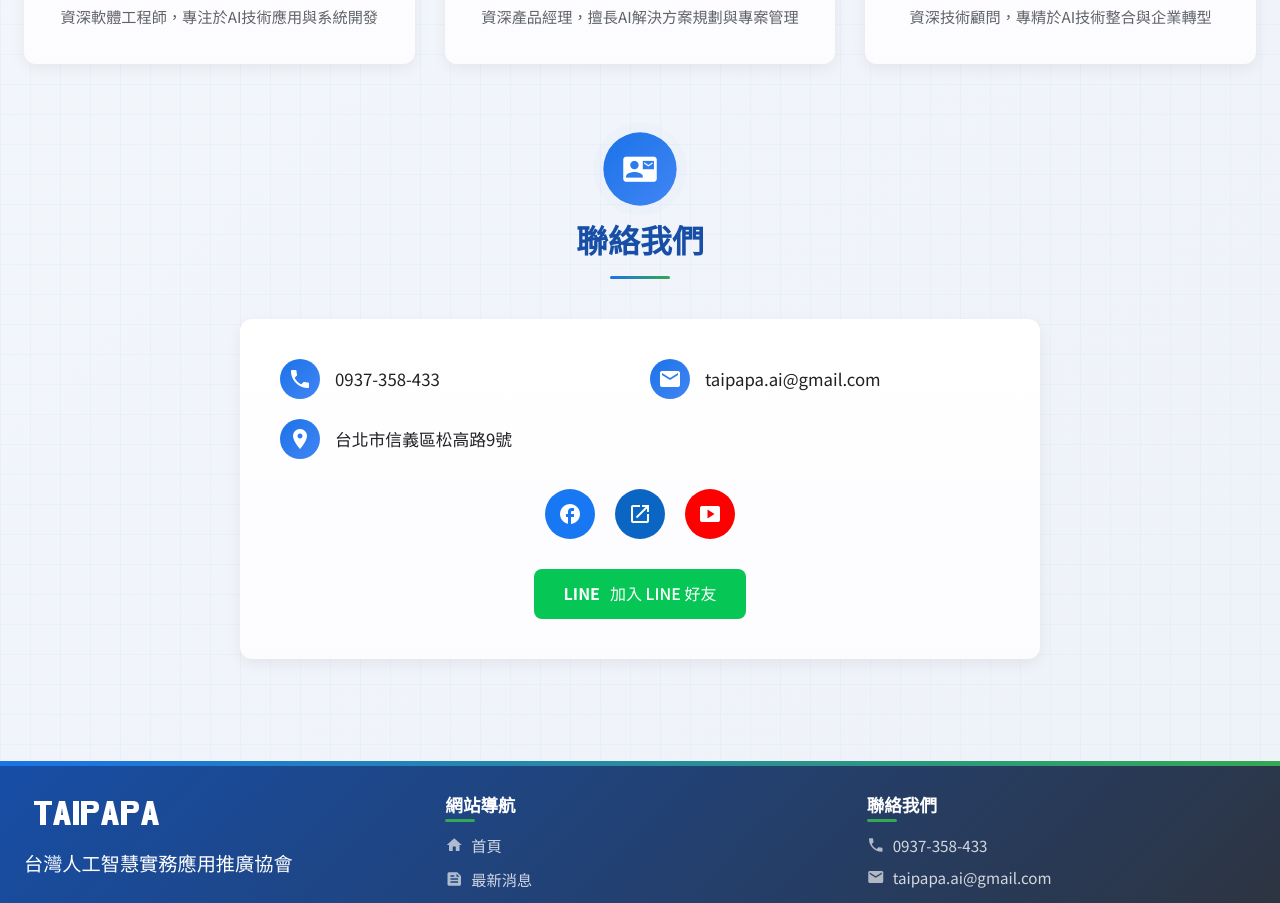
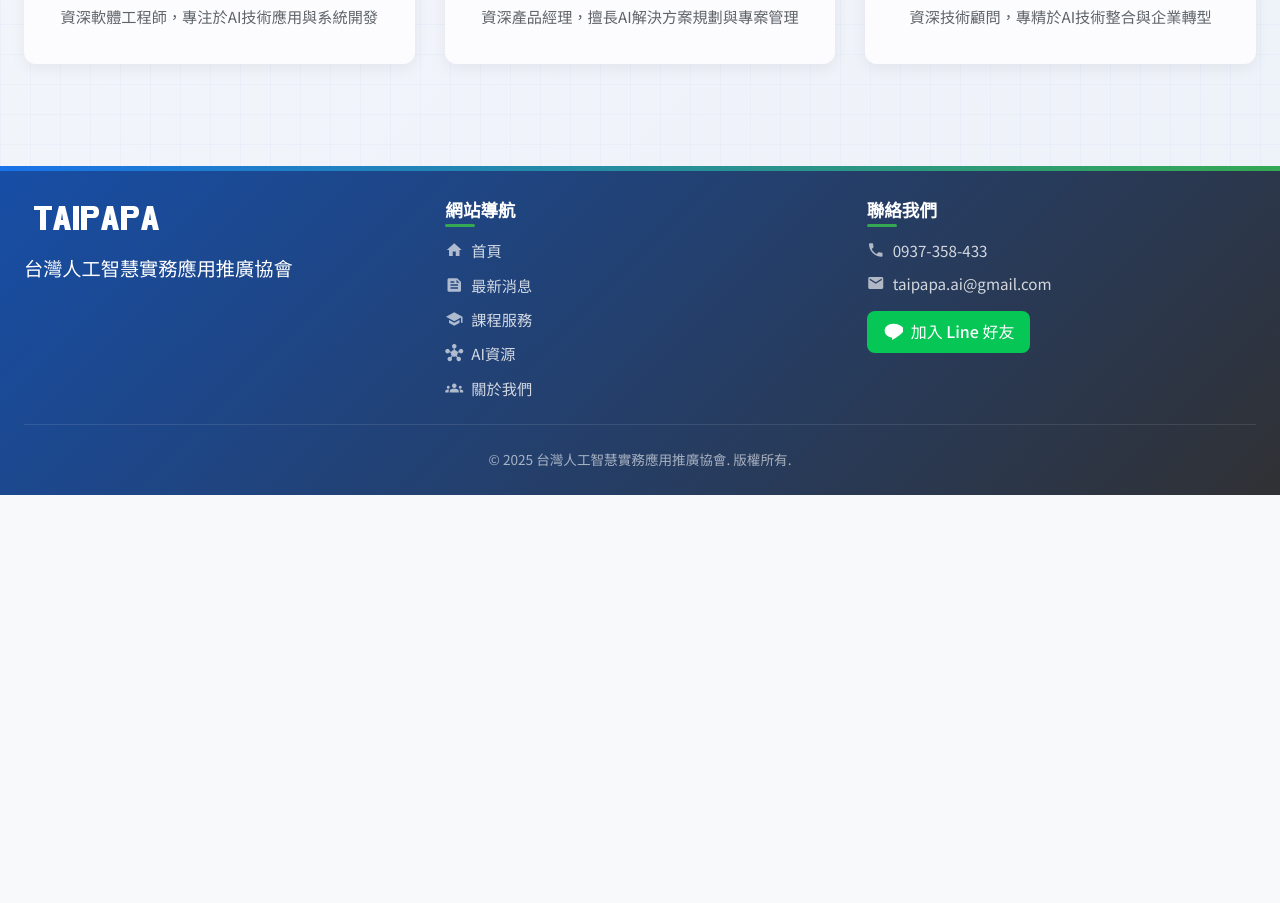
Before and after one commit to lichungtsai611/angular-taipapa, an Angular app: page /about in a window 1280 px wide. Shown: the part 2960-3863 px from the top of the page. After the commit the page ends 3455 px from the top, so only its background shows below. Built offline with nearby package versions, Linux system fonts and the light colour scheme.

Commit message:
第一版

```diff
--- a/src/app/pages/about/about.component.html
+++ b/src/app/pages/about/about.component.html
@@ -109,54 +109,5 @@
         }
       </div>
     </div>
-
-    <!-- 聯絡資訊 -->
-    <div class="contact-container">
-      <div class="section-header">
-        <div class="header-icon">
-          <span class="material-icons">contact_mail</span>
-        </div>
-        <h2>聯絡我們</h2>
-        <div class="header-underline"></div>
-      </div>
-
-      <div class="contact-content">
-        <div class="contact-info">
-          <div class="contact-item">
-            <span class="material-icons">phone</span>
-            <p>{{ contactInfo.phone }}</p>
-          </div>
-
-          <div class="contact-item">
-            <span class="material-icons">email</span>
-            <p>{{ contactInfo.email }}</p>
-          </div>
-
-          <div class="contact-item">
-            <span class="material-icons">location_on</span>
-            <p>{{ contactInfo.address }}</p>
-          </div>
-        </div>
-
-        <div class="social-links">
-          <a [href]="contactInfo.social.facebook" target="_blank" class="social-link facebook">
-            <span class="material-icons">facebook</span>
-          </a>
-          <a [href]="contactInfo.social.linkedin" target="_blank" class="social-link linkedin">
-            <span class="material-icons">launch</span>
-          </a>
-          <a [href]="contactInfo.social.youtube" target="_blank" class="social-link youtube">
-            <span class="material-icons">smart_display</span>
-          </a>
-        </div>
-
-        <div class="contact-cta">
-          <a href="https://line.me/ti/p/~" target="_blank" class="btn-line">
-            <span class="line-icon">LINE</span>
-            加入 LINE 好友
-          </a>
-        </div>
-      </div>
-    </div>
   </div>
 </section>
--- a/src/app/pages/courses/courses.component.html
+++ b/src/app/pages/courses/courses.component.html
@@ -124,13 +124,5 @@
         }
       </div>
     </div>
-
-    <div class="contact-section">
-      <h2>需要更多客製化課程方案？</h2>
-      <p>歡迎聯絡我們，我們將根據您的需求提供最合適的解決方案</p>
-      <a href="https://line.me/ti/p/~" target="_blank" class="btn-contact">
-        <span class="line-icon">LINE</span> 聯絡我們
-      </a>
-    </div>
   </div>
 </section>
--- a/src/app/pages/news/news.component.html
+++ b/src/app/pages/news/news.component.html
@@ -27,12 +27,5 @@
         </div>
       </div>
     </div>
-
-    <div class="courses-note">
-      <p>想了解更多課程資訊，歡迎加入 LINE 官方帳號獲取最新消息。</p>
-      <a href="https://line.me/ti/p/~" target="_blank" class="btn-line">
-        <i class="line-icon">LINE</i> 加入 LINE 好友
-      </a>
-    </div>
   </div>
 </section>
```
